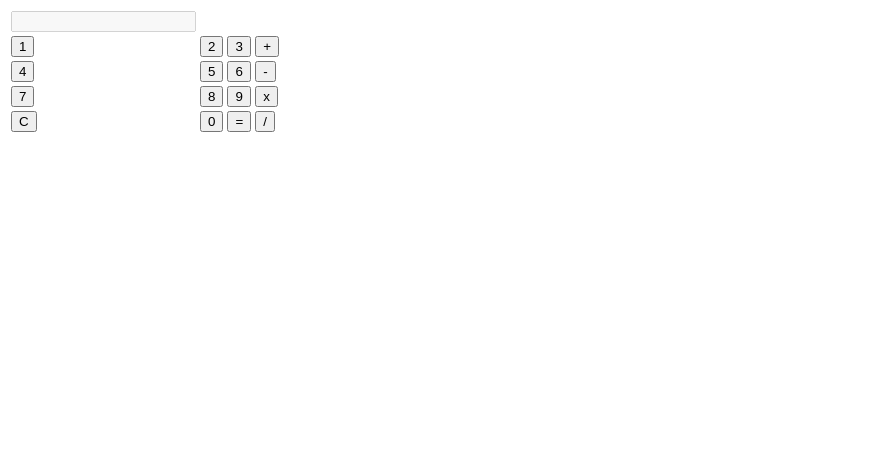
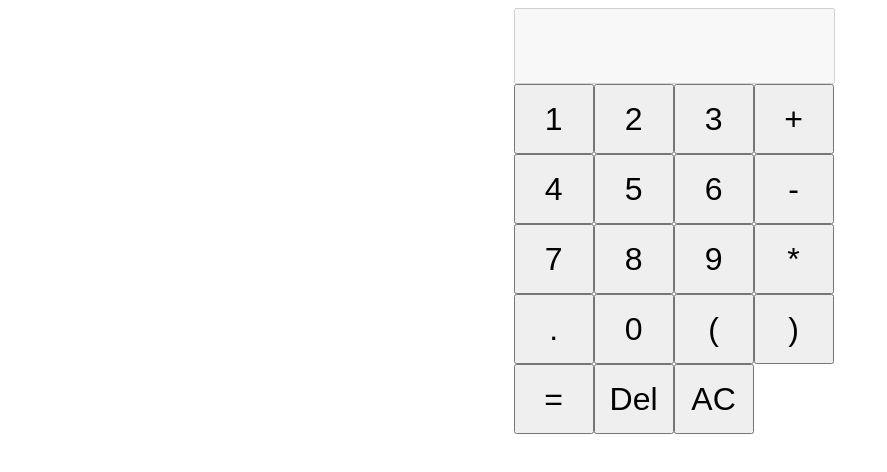
Before and after one commit to MohiuddinRU/simple_calculator_app_js, a plain HTML site: page index.html in a window 1280 px wide. Shown: the whole page, without its empty margins (0-887 px from the left). Drawn offline with Linux system fonts and the light colour scheme.

Commit message:
added the del button and styled little bit

```diff
--- a/code.js
+++ b/code.js
@@ -12,3 +12,9 @@ function calculate(){
 function clearScreen(){
     document.getElementById("display").value = "";
 }
+
+function del(){
+    let str = document.getElementById("display").value;
+    str = str.slice(0, -1);
+    document.getElementById("display").value = str;
+}
--- a/index.html
+++ b/index.html
@@ -2,41 +2,31 @@
 <html>
     <head>
         <title> Calculator </title>
+        <link rel="stylesheet" href="style.css">
     </head>
     <body>
-        <form name="calculator">
-            <table>
-                <tr>
-                    <td>
-                        <input type="text" id="display" disabled>
-                    </td>
-                </tr>
-                <tr>
-                    <td> <input type="button" id="one" value="1" onclick="disp('1')"> </td>
-                    <td> <input type="button" id="two" value="2" onclick="disp('2')"> </td>
-                    <td> <input type="button" id="three" value="3" onclick="disp('3') "> </td>
-                    <td> <input type="button" id="operator" id="plus" value="+" onclick="disp('+') "> </td>
-                </tr>
-                <tr>
-                    <td> <input type="button" id="four" value="4" onclick="disp('4')"> </td>
-                    <td> <input type="button" id="five" value="5" onclick="disp('5')"> </td>
-                    <td> <input type="button" id="six" value="6" onclick="disp('6')"> </td>
-                    <td> <input type="button" class="operator" id="minus" value="-" onclick="disp('-') "> </td>
-                </tr>
-                <tr>
-                    <td> <input type="button" id="seven" value="7" onclick="disp('7')"> </td>
-                    <td> <input type="button" id="eight" value="8" onclick="disp('8')"> </td>
-                    <td> <input type="button" id="nine" value="9" onclick="disp('9') "> </td>
-                    <td> <input type="button" class="operator" id="multiply" value="x" onclick="disp('*') "> </td>
-                </tr>
-                <tr>
-                    <td> <input type="button" id="reset" value="C" onclick="clearScreen()"> </td>
-                    <td> <input type="button" id="zero" value="0" onclick="disp('0') "> </td>
-                    <td> <input type="button" id="equal" value="=" onclick="calculate()"> </td>
-                    <td> <input type="button" class="operator" id="divide" value="/" onclick="disp('/')"> </td>
-                </tr>
-            </table>
-        </form>
+        <div class="gridContainer">
+            <input type="text" id="display" disabled>
+            <button onclick="disp('1')"> 1 </button>
+            <button onclick="disp('2')"> 2 </button>
+            <button onclick="disp('3')"> 3 </button>
+            <button onclick="disp('+')"> + </button>
+            <button onclick="disp('4')"> 4 </button>
+            <button onclick="disp('5')"> 5 </button>
+            <button onclick="disp('6')"> 6 </button>
+            <button onclick="disp('-')"> - </button>
+            <button onclick="disp('7')"> 7 </button>
+            <button onclick="disp('8')"> 8 </button>
+            <button onclick="disp('9')"> 9 </button>
+            <button onclick="disp('*')"> * </button>
+            <button onclick="disp('.')"> . </button>
+            <button onclick="disp('0')"> 0 </button>
+            <button onclick="disp('(')"> ( </button>
+            <button onclick="disp(')')"> ) </button>
+            <button onclick="calculate()"> = </button>
+            <button onclick="del()"> Del </button>
+            <button onclick="clearScreen()"> AC </button>
+        </div>
         <script src="code.js"> </script>
     </body>
 </html>
--- a/style.css
+++ b/style.css
@@ -2,18 +2,20 @@
     display: grid;
     margin: auto;
     width: 20%;
-    grid-template-columns: auto auto auto;
+    grid-template-columns: auto auto auto auto;
     align-items: center;
 }
 button{
-    width: 100px;
+    width: 80px;
     height: 70px;
     text-align: center;
+    padding: 10px;
+    font-size: 2em;
 }
 #display{
     font-size: 2em;
-    grid-column: 1/4;
-    width: 100%;
+    grid-column: 1/5;
+    width: 98%;
     height: 70px;
     text-align: right;
 }
```
